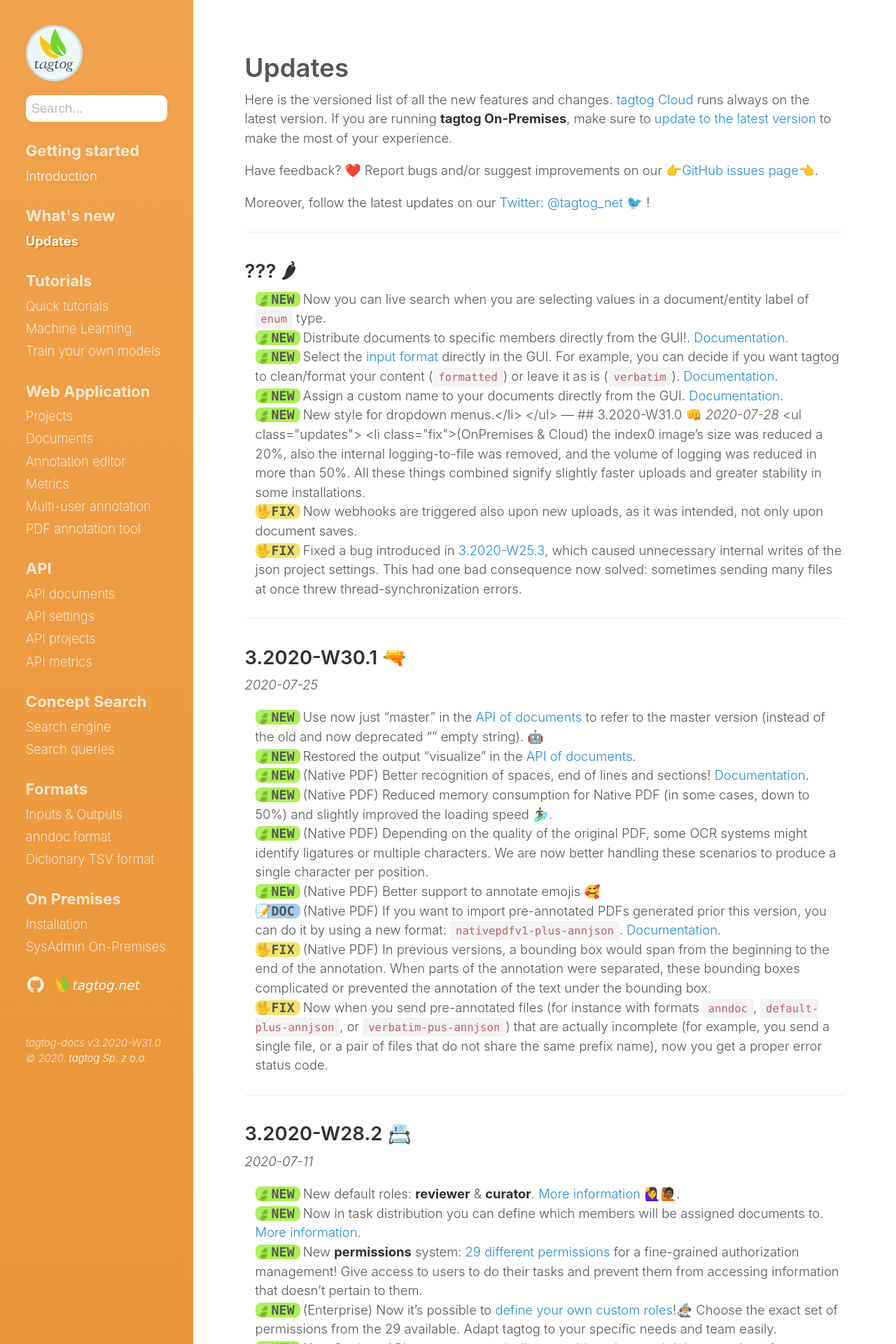
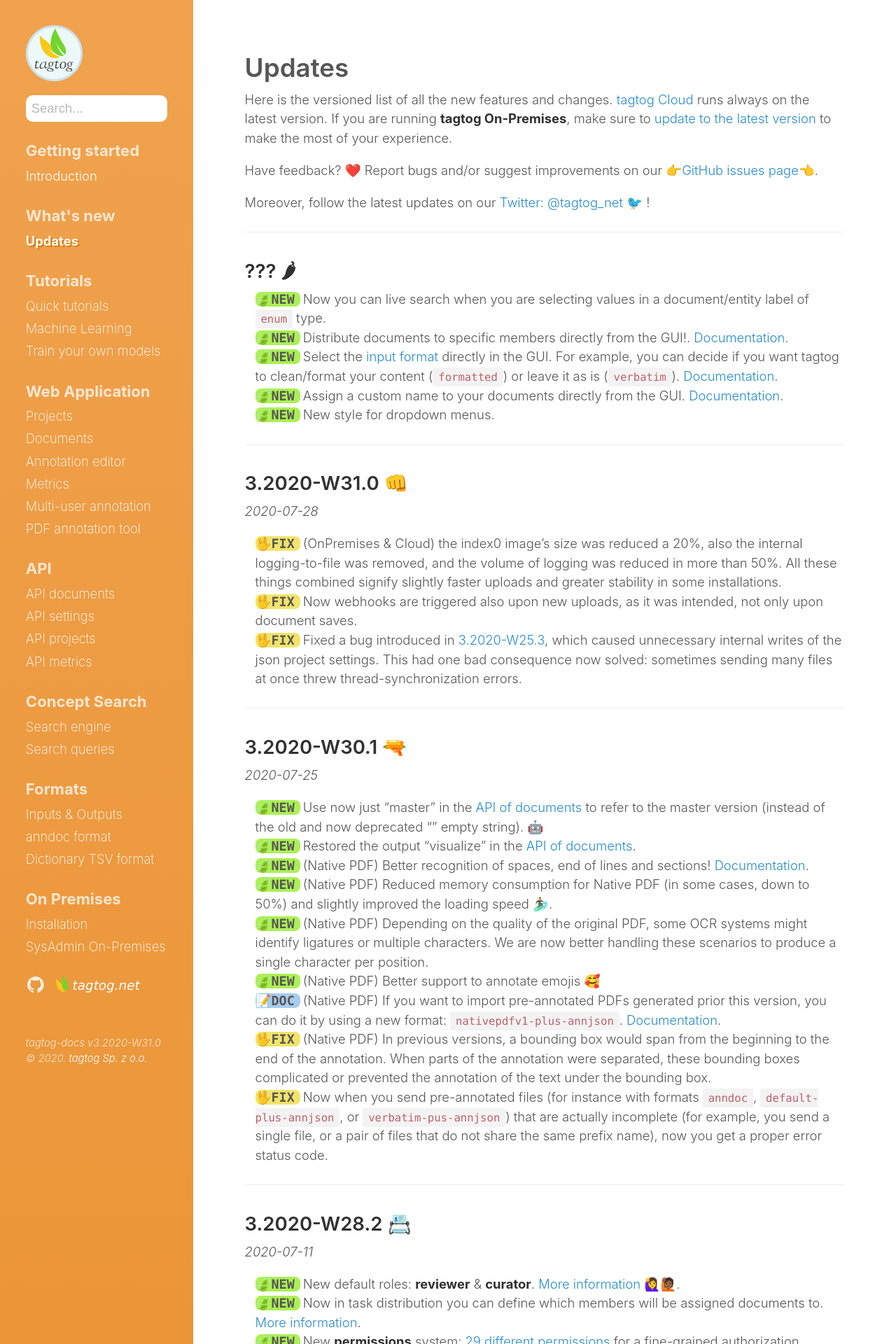
Before and after one commit to tagtogorg/tagtog-doc, a Jekyll site: the page built from updates.md, in a window 1280 px wide. Shown: the top 1920 px of the page at 70% size. Built offline with Jekyll 4.4.1, drawn with Linux system fonts in a browser that asks for light colours; nearby versions of some CDN libraries; emoji names are drawn with the system emoji font; part of the change alters nothing that is shown; some of the changed text lies outside the part shown.

Commit message:
Fix formatting updates

```diff
--- a/updates.md
+++ b/updates.md
@@ -18,10 +18,10 @@ Moreover, follow the latest updates on our [Twitter: @tagtog_net 🐦](https://t
 
 <ul class="updates">
   <li class="new"><span markdown="1">Now you can live search when you are selecting values in a document/entity label of <code>enum</code> type.</span></li>
-  <li class="new"><span markdown="1">Distribute documents to specific members directly from the GUI!</span>. <a href="documents.html#distribute-to-a-group-of-users">Documentation</a>.</li>
+  <li class="new"><span markdown="1">Distribute documents to specific members directly from the GUI!. <a href="documents.html#distribute-to-a-group-of-users">Documentation</a>.</span></li>
   <li class="new"><span markdown="1">Select the <a href="ioformats.html#input-formats">input format</a> directly in the GUI. For example, you can decide if you want tagtog to clean/format your content (<code>formatted</code>) or leave it as is (<code>verbatim</code>). <a href="documents.html#format">Documentation</a>.</span></li>
-  <li class="new"><span markdown="1">Assign a custom name to your documents directly from the GUI</span>. <a href="documents.html#define-a-name">Documentation</a>.</li>
-  <li class="new"><span markdown="1">New style for dropdown menus.</li>
+  <li class="new"><span markdown="1">Assign a custom name to your documents directly from the GUI. <a href="documents.html#define-a-name">Documentation</a>.</span></li>
+  <li class="new"><span markdown="1">New style for dropdown menus.</span></li>
 </ul>
 ---
 
```
